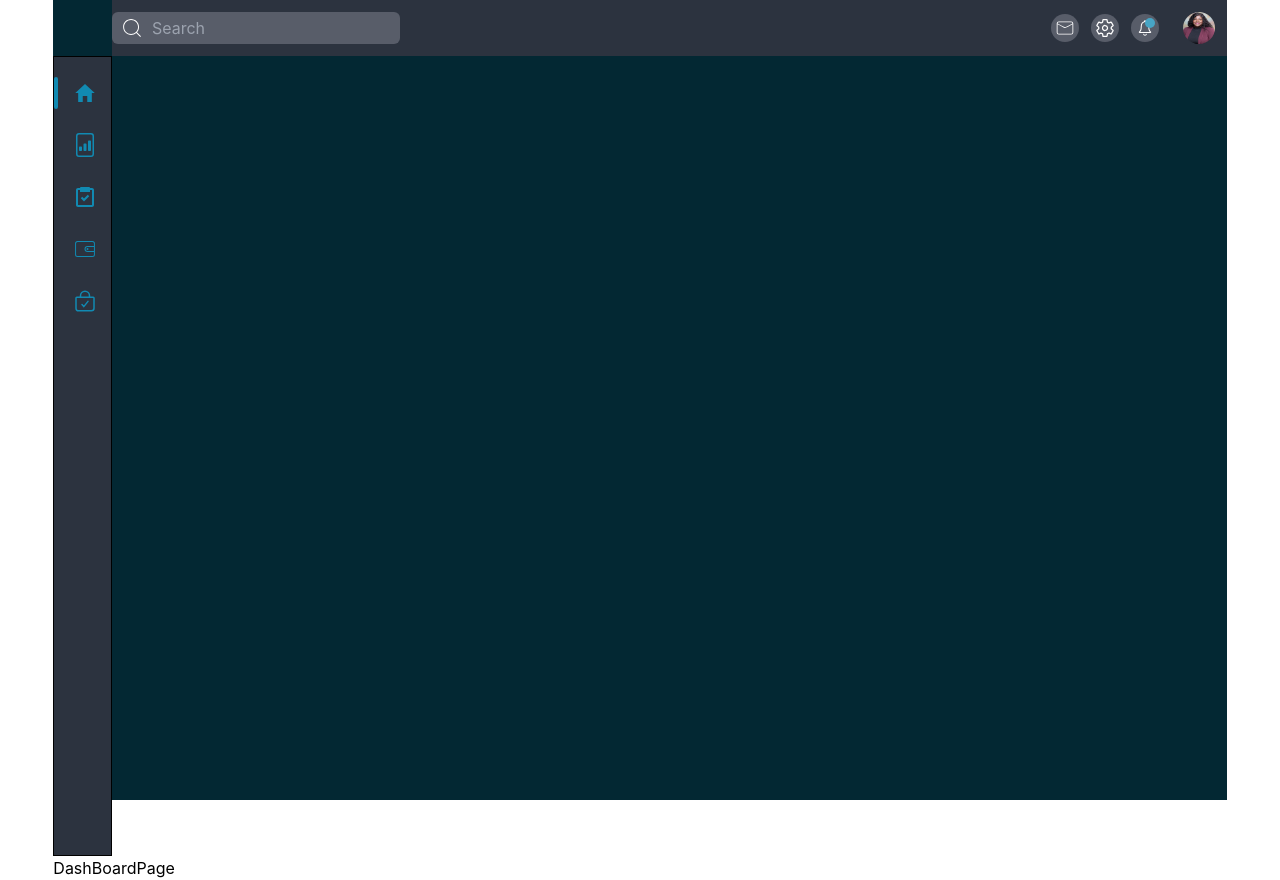
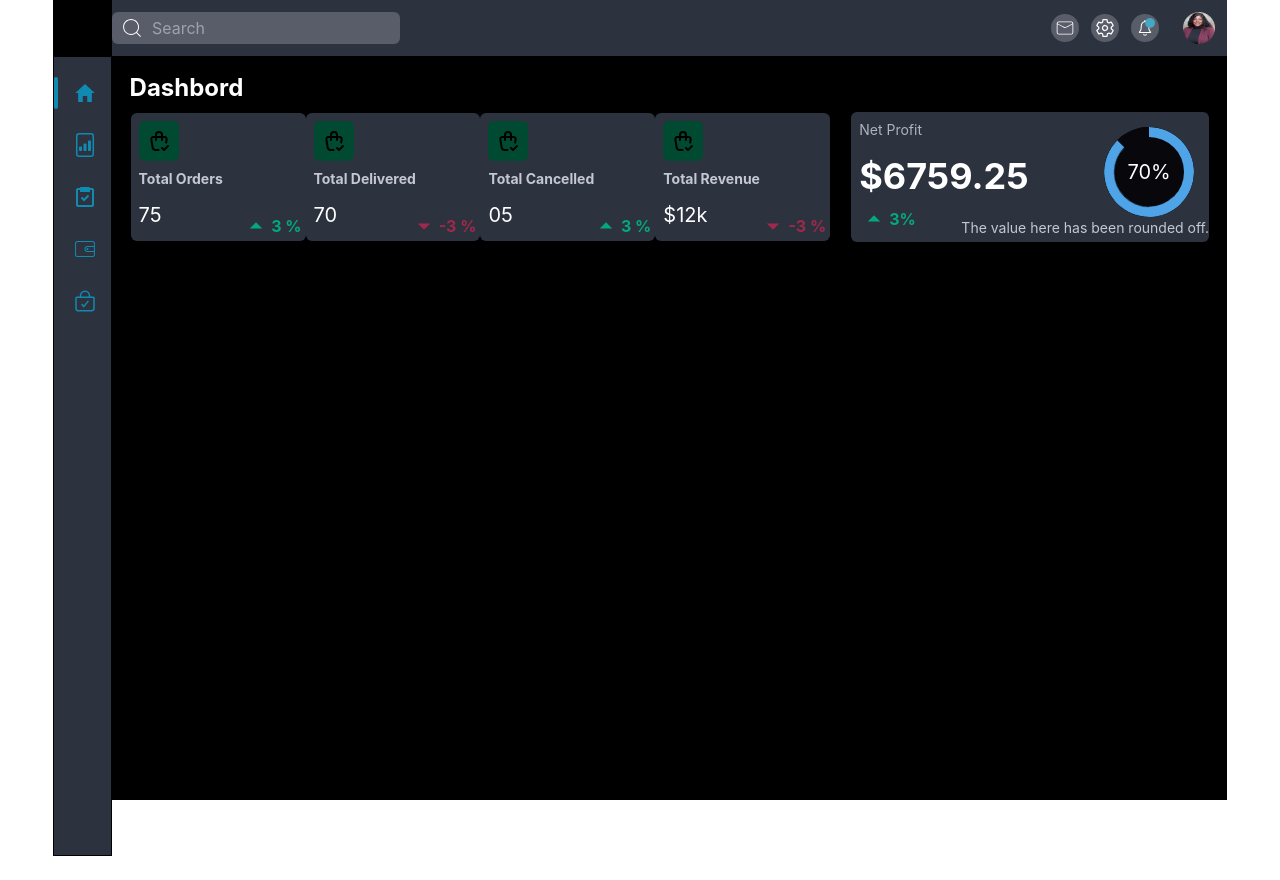
Before and after one commit to devsuthar777/FitPeo-DashBoard, a React (Create React App) app: page / in a window 1280 px wide. Built offline with nearby package versions, Linux system fonts and the light colour scheme.

Commit message:
orders and net profit cards done

```diff
--- a/src/App.css
+++ b/src/App.css
@@ -1,3 +1,98 @@
 @import 'tailwindcss/base';
 @import 'tailwindcss/components';
 @import 'tailwindcss/utilities';
+
+.container {
+  display: flex;
+  justify-content: space-around;
+  flex-wrap: wrap;
+  background-color:lightblue;
+  height: 100vh;
+  align-items: center;
+
+}
+.progress {
+  width: 90px;
+  height: 90px;
+  font-size: 10px;
+  color: #fff;
+  border-radius: 50%;
+  overflow: hidden;
+  position: relative;
+  background: #07070c;
+  text-align: center;
+  line-height: 90px;
+  margin: 15px;
+  position: absolute;
+  top: 0;
+  right: 0;
+  font-size: 20px;
+
+}
+.progress::after {
+  content: "%";
+}
+.progress .title {
+  position: relative;
+  z-index: 100;
+}
+.progress .overlay {
+  width: 50%;
+  height: 100%;
+  position: absolute;
+  top: 0;
+  left: 0;
+  z-index: 1;
+  background-color: #07070c;
+}
+.progress .left,
+.progress .right {
+  width: 50%;
+  height: 100%;
+  position: absolute;
+  top: 0;
+  left: 0;
+  border: 10px solid rgb(79, 163, 231);
+  border-radius: 100px 0px 0px 100px;
+  border-right: 0;
+  transform-origin: right;
+}
+.progress .left {
+  animation: load1 1s linear forwards;
+}
+.progress:nth-of-type(2) .right,
+.progress:nth-of-type(3) .right {
+  animation: load2 0.5s linear forwards 1s;
+}
+.progress:last-of-type .right,
+.progress:first-of-type .right {
+  animation: load3 0.8s linear forwards 1s;
+}
+@keyframes load1 {
+  0% {
+    transform: rotate(0deg);
+  }
+  100% {
+    transform: rotate(180deg);
+  }
+}
+@keyframes load2 {
+  0% {
+    z-index: 100;
+    transform: rotate(180deg);
+  }
+  100% {
+    z-index: 100;
+    transform: rotate(270deg);
+  }
+}
+@keyframes load3 {
+  0% {
+    z-index: 100;
+    transform: rotate(180deg);
+  }
+  100% {
+    z-index: 100;
+    transform: rotate(315deg);
+  }
+}
--- a/src/App.js
+++ b/src/App.js
@@ -1,16 +1,16 @@
 import logo from './logo.svg';
-import './App.css';
+
 import SideBar from './components/SideBar';
 import DashBoardPage from './components/DashBoardPage';
 import NavBar from './components/NavBar';
-
+import './App.css';
 function App() {
   return (
-    <div className='bg-richblue-700  h-screen w-11/12 mx-auto'>
+    <div className='bg-black  h-screen w-11/12 mx-auto'>
       <nav className='w-full'>
       <NavBar/>
       </nav>
-      <div className='w-full h-full'>
+      <div className='w-full h-full flex'>
         <SideBar/>
         <DashBoardPage/>
       </div>
--- a/src/components/DashBoardPage.jsx
+++ b/src/components/DashBoardPage.jsx
@@ -1,8 +1,16 @@
 import React from 'react'
+import OrderStatics from './dashBoardComponents/OrderStatics'
+import NetProfit from './dashBoardComponents/NetProfit'
 
 const DashBoardPage = () => {
   return (
-    <div>DashBoardPage</div>
+    <div className='w-[92%] h-full mx-auto mt-2'>
+        <h1 className='font-bold text-white text-2xl py-2'>Dashbord</h1>
+        <div className='flex gap-5 w-full'>
+            <OrderStatics></OrderStatics>
+            <NetProfit></NetProfit>
+        </div>
+    </div>
   )
 }
 
--- /dev/null
+++ b/src/components/dashBoardComponents/NetProfit.jsx
@@ -0,0 +1,30 @@
+import React from 'react'
+import { MdArrowDropUp } from 'react-icons/md'
+
+const NetProfit = () => {
+  return (
+    <div
+    className='w-[35%] bg-richblack-700 rounded-md flex flex-col justify-between px-2 relative'
+    >
+      <p className='text-sm text-richblack-100 py-2'>Net Profit</p>
+      <p className='text-4xl text-white font-bold'>$6759.25</p>
+      <div className='flex items-center'>
+      <MdArrowDropUp className='text-caribbeangreen-300 text-3xl'/>
+      <p className='text-caribbeangreen-300 font-bold'>3% </p>
+      </div>
+      <div>
+
+
+        <div class="progress">
+            <span class="title timer" data-from="0" data-to="70" data-speed="1500">70</span>
+            <div class="overlay"></div>
+            <div class="left"></div>
+            <div class="right"></div>
+        </div>
+        <p className='text-sm text-richblack-50 absolute right-0 bottom-0 py-1'>The value here has been rounded off.</p>
+      </div>
+    </div>
+  )
+}
+
+export default NetProfit
--- /dev/null
+++ b/src/components/dashBoardComponents/OrderStatics.jsx
@@ -0,0 +1,46 @@
+import React from 'react'
+import { TbShoppingBagCheck } from "react-icons/tb";
+import { MdArrowDropDown, MdArrowDropUp } from "react-icons/md";
+const {orderDetails} = require('../../dataDashBoard/orderDetails');
+
+const OrderStatics = () => {
+   console.log(orderDetails);
+  return (
+    <div className='w-[65%] border  flex justify-between' >
+      <>
+        {
+          orderDetails.map((data,index) =>
+
+            <div className='w-48 h-32 bg-richblack-700 rounded-md flex flex-col relative' key={index}>
+                <div className='py-2 px-2 bg-caribbeangreen-700 max-w-fit rounded-md my-2 ml-2'
+                ><TbShoppingBagCheck className='text-2xl'/></div>
+                <p className='text-sm font-bold text-richblack-50 px-2 mb-3'>{data.label}</p>
+                <p className='text-white px-2 text-xl'>{data.numberItems}</p>
+                <div className='absolute bottom-0 right-1 flex items-center'>
+                  {
+                    data.increment>0 ? (
+                      <>
+                      <MdArrowDropUp className='text-caribbeangreen-300 text-3xl'/>
+                      <p className='text-caribbeangreen-300 font-bold'>{data.increment} % </p>
+                      </>
+                      )
+                    :
+                    (
+                      <>
+                      <MdArrowDropDown className='text-pink-500 text-3xl'/>
+                      <p className='text-pink-500 font-bold'>{data.increment} % </p>
+                      </>
+                  )
+                  }
+
+                </div>
+            </div>
+
+          )
+        }
+      </>
+    </div>
+  )
+}
+
+export default OrderStatics
--- /dev/null
+++ b/src/dataDashBoard/orderDetails.js
@@ -0,0 +1,22 @@
+export  const orderDetails = [
+    {
+        "label" : "Total Orders",
+        "numberItems" : 75,
+        "increment": 3
+    },
+    {
+        "label" : "Total Delivered",
+        "numberItems" : 70,
+        "increment": -3
+    },
+    {
+        "label" : "Total Cancelled",
+        "numberItems" : "05",
+        "increment": 3
+    },
+    {
+        "label" : "Total Revenue",
+        "numberItems" : "$12k",
+        "increment": -3
+    },
+]
```
